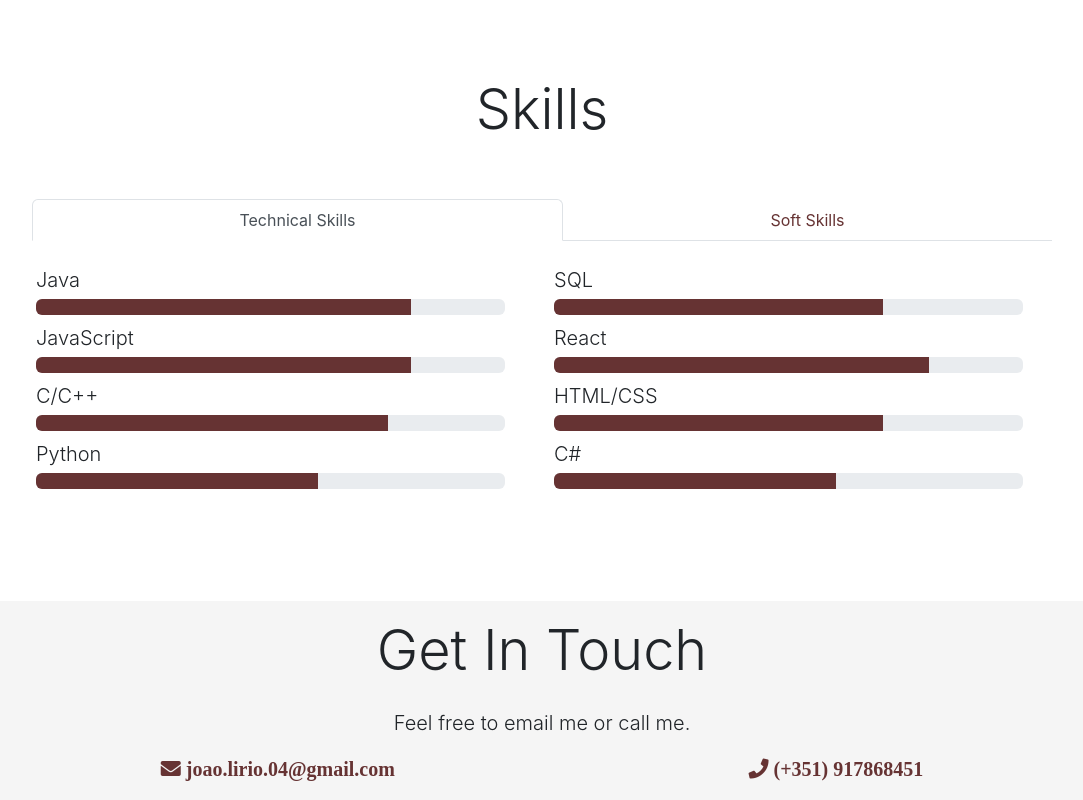
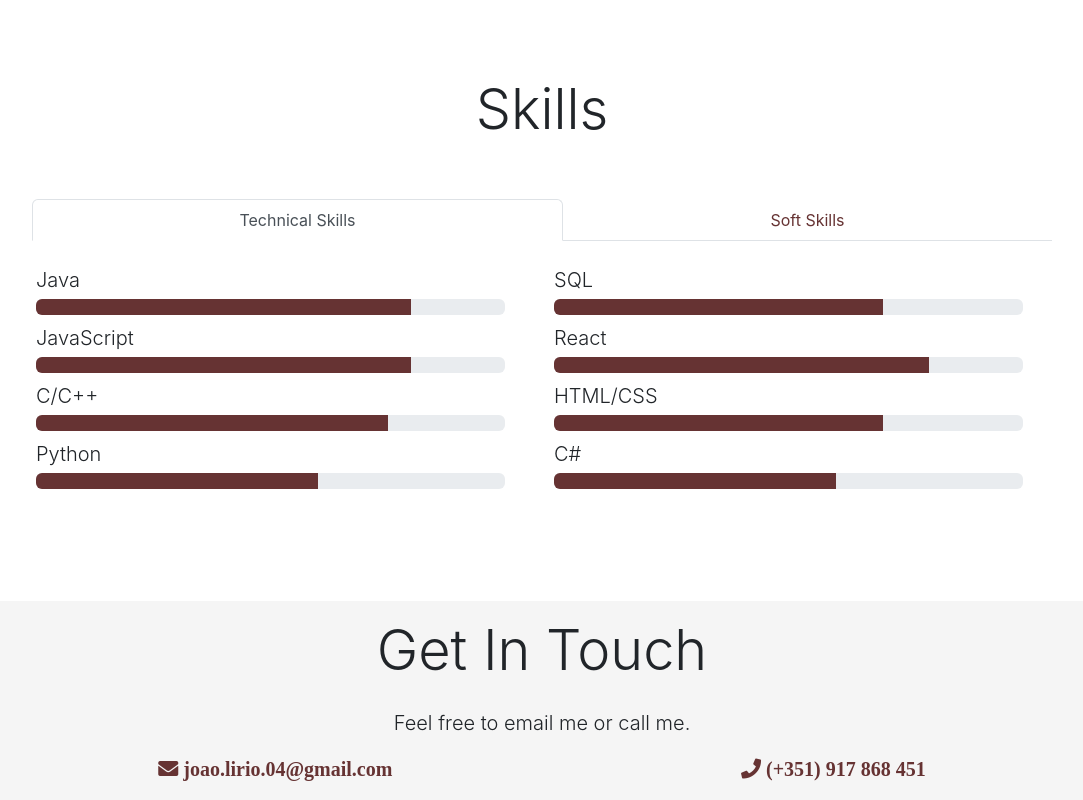
Before and after one commit to JoaoLirio/github-portfolio, a React (Create React App) app: page / in a window 1280 px wide. Shown: the part 2250-3050 px from the top of the page, without its empty margins (98-1181 px from the left). Built offline with nearby package versions, Linux system fonts and the light colour scheme; no server answers.

Commit message:
Small detail

```diff
--- a/src/components/Footer.jsx
+++ b/src/components/Footer.jsx
@@ -13,7 +13,7 @@ const Footer = (props) => {
           <a href="mailto:joao.lirio.04@gmail.com" className="text-decoration-none fas fa-envelope"> joao.lirio.04@gmail.com </a>
         </p>
         <p className="lead footer-text m-auto">
-          <a href="tel:+351917868451" className="text-decoration-none fas fa-phone"> (+351) 917868451 </a>
+          <a href="tel:+351917868451" className="text-decoration-none fas fa-phone"> (+351) 917 868 451 </a>
         </p>
 
       </Container>
```
